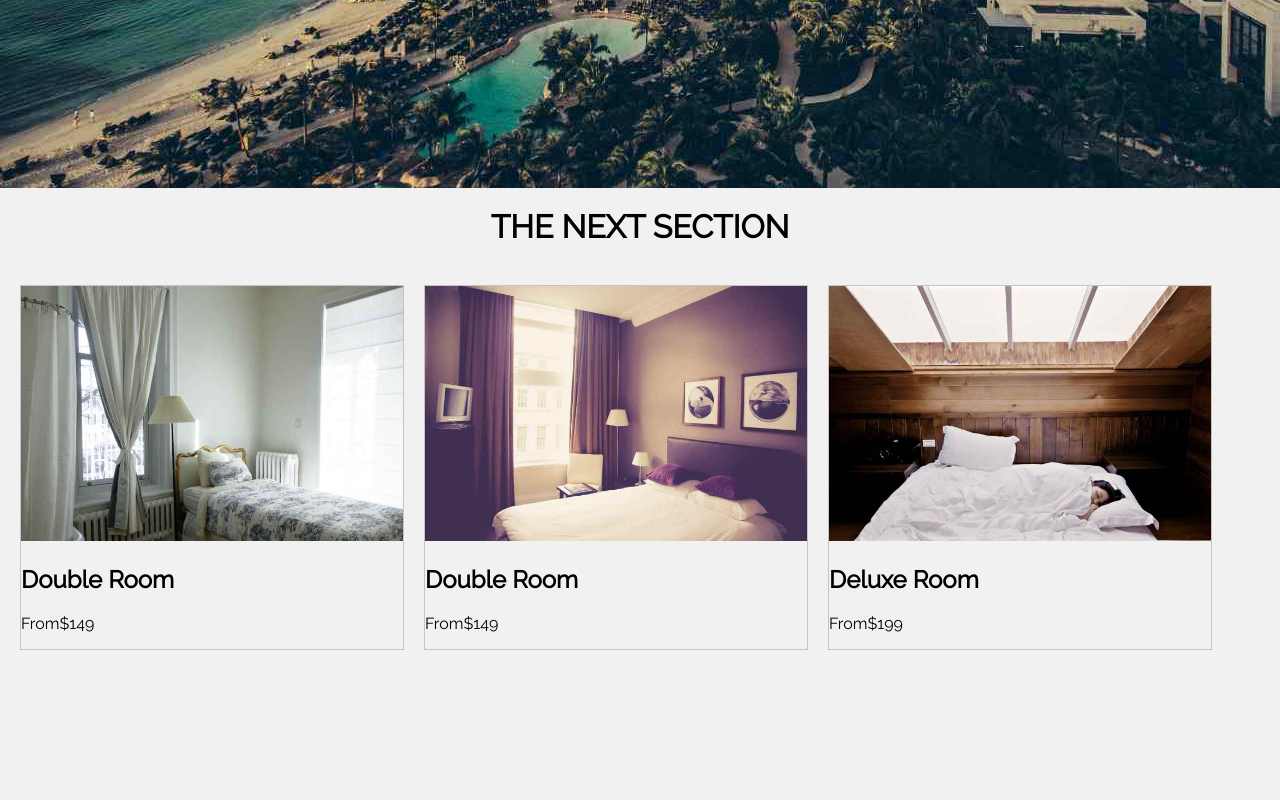
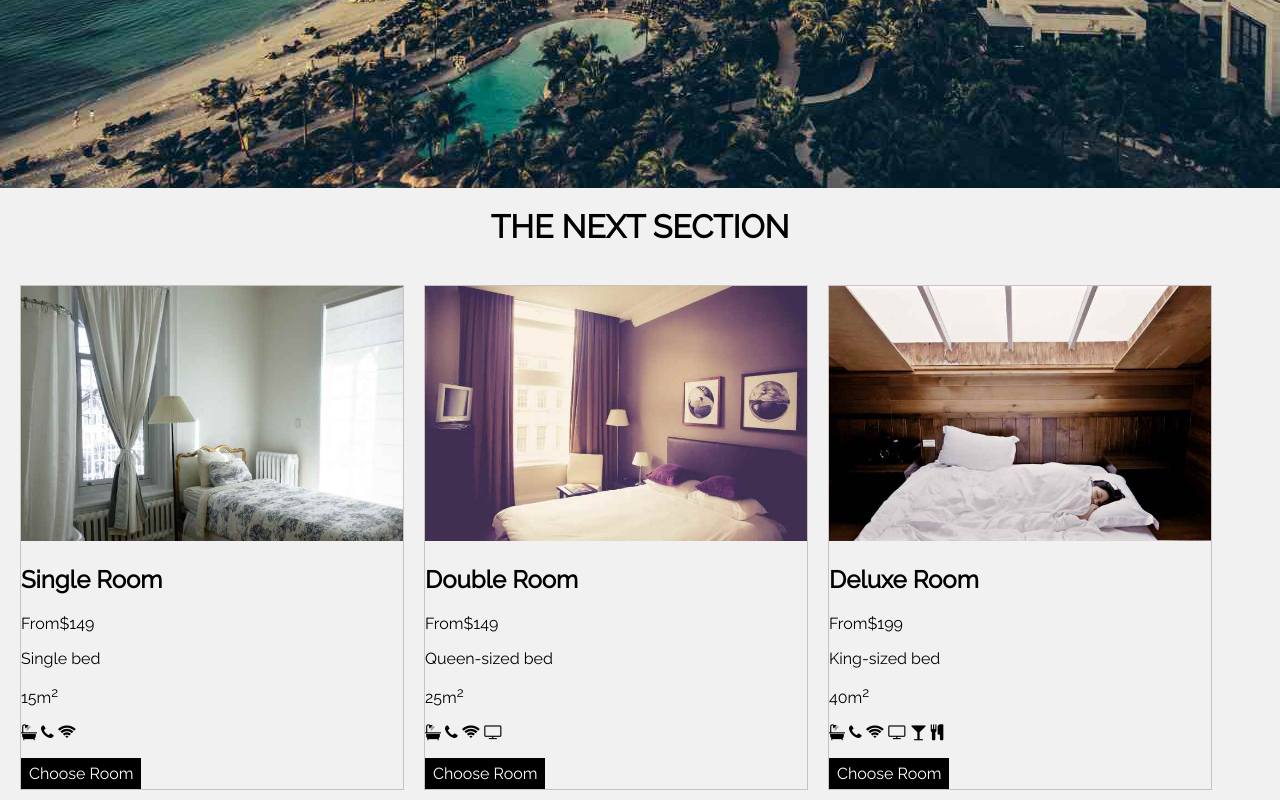
Before and after one commit to KhushBakht334/hotel-room-booking, a plain HTML site: page index.html in a window 1280 px wide. Shown: the part 659-1459 px from the top of the page. Before the commit the page ends 1319 px from the top, so only its background shows below. Drawn offline with Linux system fonts and the light colour scheme.

Commit message:
add new elements in room sections

```diff
--- a/index.html
+++ b/index.html
@@ -39,7 +39,7 @@
                             <label for="kids"><i class="fa fa-child"></i> Kids</label>
                             <input type="number" id="kids" name="kids" placeholder="0" >
                         </div>
-                    <button class="button" type="submit"><i class="fa fa-search"></i> Search availability</button>
+                    <button type="submit"><i class="fa fa-search"></i> Search availability</button>
                     </div>
                 </form>
             </div>
@@ -49,8 +49,16 @@
             <div class="single-room">
                 <div class="room">
                     <img src="room_single.jpg" alt="Single Room">
-                    <h2>Double Room</h2>
+                    <h2>Single Room</h2>
                     <p>From$149</p>
+                    <p>Single bed</p>
+                    <p>15m<sup>2</sup></p>
+                    <p>
+                        <i class="fa fa-bath"></i>
+                        <i class="fa fa-phone"></i>
+                        <i class="fa fa-wifi"></i>
+                    </p>
+                    <button>Choose Room</button>
                 </div>
             </div>
             <div class="double-room">
@@ -58,6 +66,13 @@
                     <img src="room_double.jpg" alt="Double Room">
                     <h2>Double Room</h2>
                     <p>From$149</p>
+                    <p>Queen-sized bed</p>
+                    <p>25m<sup>2</sup></p>
+                    <p>
+                        <i class="fa fa-bath"></i> <i class="fa fa-phone"></i></i>
+                        <i class="fa fa-wifi"></i> <i class="fa fa-tv"></i>
+                    </p>
+                    <button>Choose Room</button>
                 </div>
             </div>
             <div class="deluxe-room">
@@ -65,6 +80,17 @@
                     <img src="room_deluxe.jpg" alt="deluxe Room">
                     <h2>Deluxe Room</h2>
                     <p>From$199</p>
+                    <p>King-sized bed</p>
+                    <p>40m<sup>2</sup></p>
+                    <p>
+                        <i class="fa fa-bath"></i>
+                        <i class="fa fa-phone"></i>
+                        <i class="fa fa-wifi"></i>
+                        <i class="fa fa-tv"></i>
+                        <i class="fa fa-glass"></i>
+                        <i class="fa fa-cutlery"></i>
+                    </p>
+                    <button>Choose Room</button>
                 </div>
             </div>
         </div>
--- a/stylesheet.css
+++ b/stylesheet.css
@@ -89,7 +89,7 @@ input[type=date], input[type=number] {
     border: 1px solid #ccc;
     }
 
-    button {
+.available button {
         box-sizing: inherit;
         font: inherit;
         margin: 0;
@@ -131,6 +131,20 @@ h1 {
     width: 30%;
     box-sizing: border-box;
 }
+.room button {
+    text-align: center;
+    color: #ffffff;
+    background-color: #000000;
+    cursor: pointer;
+    font: inherit;
+    margin:0;
+    border: none;
+    padding: 6px 8px;
+    text-align: center;
+    text-decoration: none;
+    display: inline-block;
+    font-size: 16px;
+}
 .room img {
     width: 100%;
 }
```
